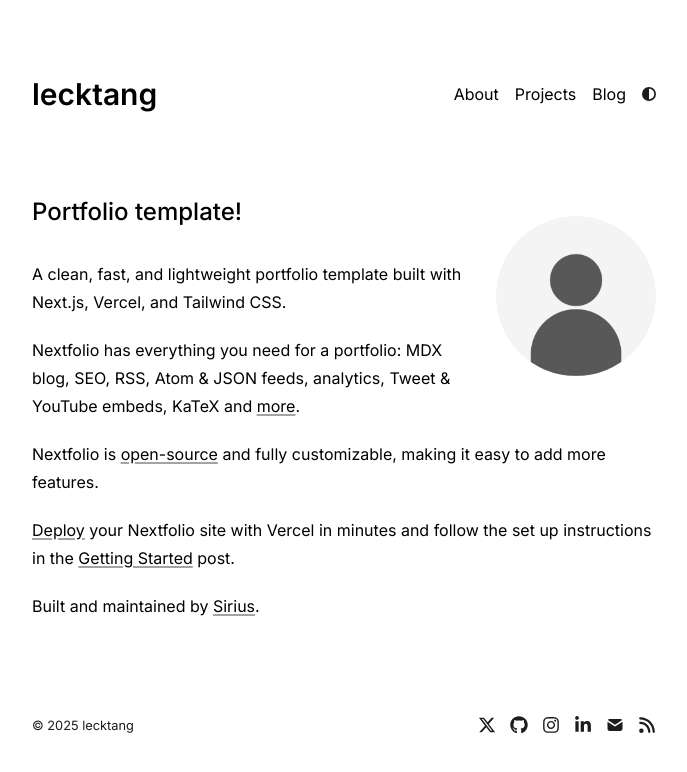
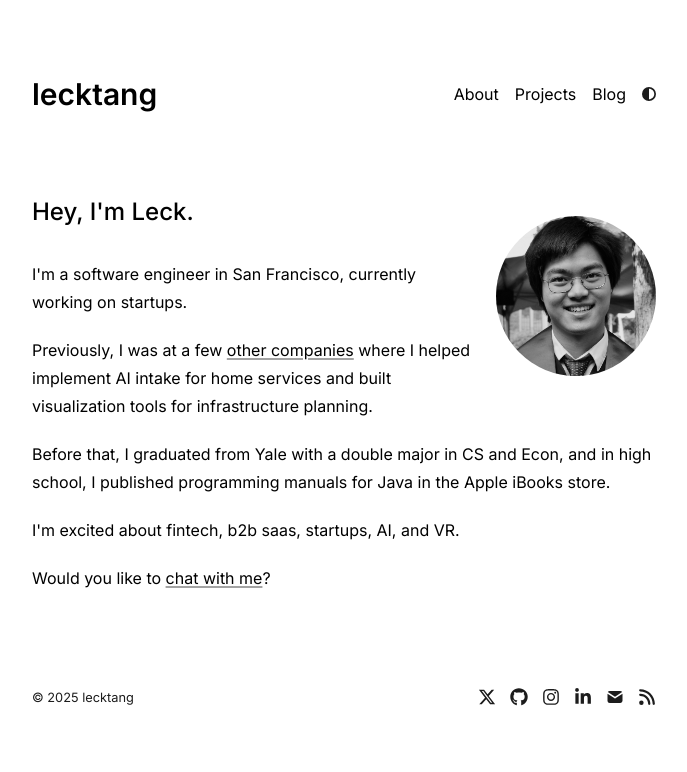
Before and after one commit to achrysaetos/portfolio-website, a Next.js app: page / in a window 1280 px wide. Shown: the top 772 px of the page, without its empty margins (296-983 px from the left). Built offline with nearby package versions, Linux system fonts and the light colour scheme.

Commit message:
fill out page contents

```diff
--- a/app/blog/page.tsx
+++ b/app/blog/page.tsx
@@ -11,7 +11,7 @@ export default function BlogPosts() {
 
   return (
     <section>
-      <h1 className="mb-8 text-2xl font-medium">Our Blog</h1>
+      <h1 className="mb-8 text-2xl font-medium">Blog</h1>
       <div>
         {allBlogs
           .sort((a, b) => {
--- a/app/page.tsx
+++ b/app/page.tsx
@@ -16,48 +16,36 @@ export default function Page() {
         />
       </a>
       <h1 className="mb-8 text-2xl font-medium">
-        Portfolio template!
+        Hey, I'm Leck.
       </h1>
       <div className="prose prose-neutral dark:prose-invert">
         <p>
-          A clean, fast, and lightweight portfolio template built with Next.js,
-          Vercel, and Tailwind CSS.
+          I'm a software engineer in San Francisco, currently working on startups.
         </p>
         <p>
-          Nextfolio has everything you need for a portfolio: MDX blog, SEO, RSS,
-          Atom & JSON feeds, analytics, Tweet & YouTube embeds, KaTeX and {""}
+          Previously, I was at a few
+          {" "}
           <a
+            href="https://www.linkedin.com/in/leck-tang-b15b89171"
             target="_blank"
-            href="https://github.com/1msirius/Nextfolio?tab=readme-ov-file#features"
           >
-            more
+            other companies
           </a>
-          .
+          {" "}
+          where I helped implement AI intake for home services and built visualization tools for infrastructure planning.
         </p>
         <p>
-          Nextfolio is{" "}
-          <a href={socialLinks.github} target="_blank">
-            open-source
-          </a>{" "}
-          and fully customizable, making it easy to add more features.
+          Before that, I graduated from Yale with a double major in CS and Econ, and in high school, I published programming manuals for Java in the Apple iBooks store.
         </p>
         <p>
-          <a
-            href="https://vercel.com/new/clone?repository-url=https%3A%2F%2Fgithub.com%2F1msirius%2FNextfolio"
-            target="_blank"
-          >
-            Deploy
-          </a>{" "}
-          your Nextfolio site with Vercel in minutes and follow the set up
-          instructions in the{" "}
-          <a href="/blog/getting-started">Getting Started</a> post.
+          I'm excited about fintech, b2b saas, startups, AI, and VR.
         </p>
         <p>
-          Built and maintained by{" "}
-          <a href="https://imsirius.xyz/" target="_blank">
-            Sirius
+          Would you like to{" "}
+          <a href="/" target="_blank">
+            chat with me
           </a>
-          .
+          ?
         </p>
       </div>
     </section>
--- a/app/projects/page.tsx
+++ b/app/projects/page.tsx
@@ -15,10 +15,52 @@ interface Project {
 
 const projects: Project[] = [
   {
+    title: "YoutubeParser",
+    year: 2025,
+    description: "Analyze videos for inappropriate content",
+    url: "https://github.com/achrysaetos/youtube-moderation",
+  },
+  {
+    title: "ScreenshotAI",
+    year: 2025,
+    description: "Chrome extension for actionable insight",
+    url: "https://github.com/achrysaetos/screenshot-extension",
+  },
+  {
+    title: "ImageX",
+    year: 2025,
+    description: "Image visualization and bounding box tool",
+    url: "https://github.com/achrysaetos/image-viewer",
+  },
+  {
     title: "Chatterup",
     year: 2023,
     description: "AI-powered chatbot for querying documents",
     url: "https://github.com/achrysaetos/nextjs-production",
+  },
+  {
+    title: "CourseTable",
+    year: 2022,
+    description: "Course search database for Yale students",
+    url: "https://github.com/coursetable/coursetable",
+  },
+  {
+    title: "HouseMe",
+    year: 2020,
+    description: "Subletting web app for campuses",
+    url: "https://github.com/yale-swe/s22-college-sublet",
+  },
+  {
+    title: "Twitter Clone",
+    year: 2019,
+    description: "Fully functional social networking site",
+    url: "https://github.com/achrysaetos/Twitter-clone",
+  },
+  {
+    title: "Indeedio",
+    year: 2019,
+    description: "Personalized job search engine",
+    url: "https://github.com/achrysaetos/indeedio",
   },
 ];
 
@@ -44,6 +86,11 @@ export default function Projects() {
           </Link>
         ))}
       </div>
+      <div className="float-right text-sm text-neutral-500 hover:text-neutral-700 dark:text-neutral-400 dark:hover:text-neutral-200">
+        <a href="https://github.com/achrysaetos?tab=repositories" target="_blank" rel="noopener noreferrer">
+          see more →
+        </a>
+      </div>
     </section>
   );
 }
```
Also changed, not shown: public/profile.png.
